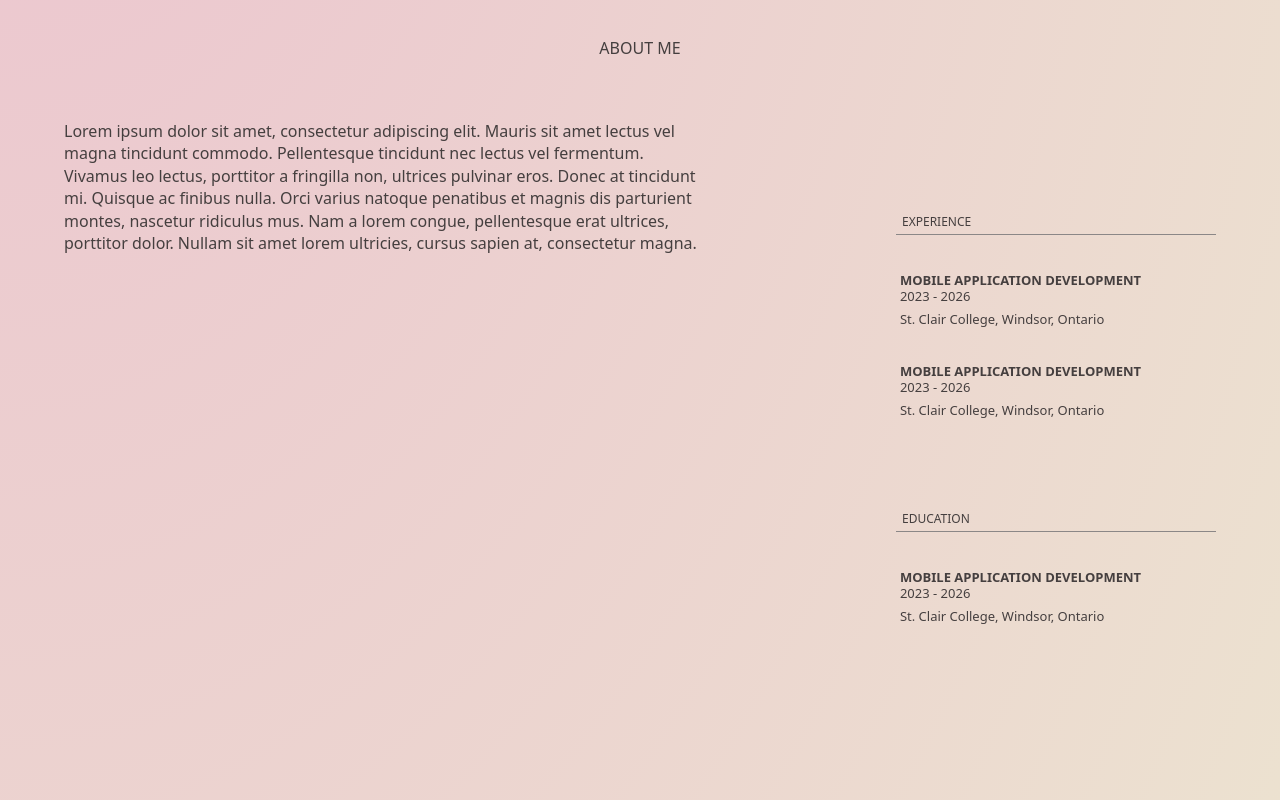
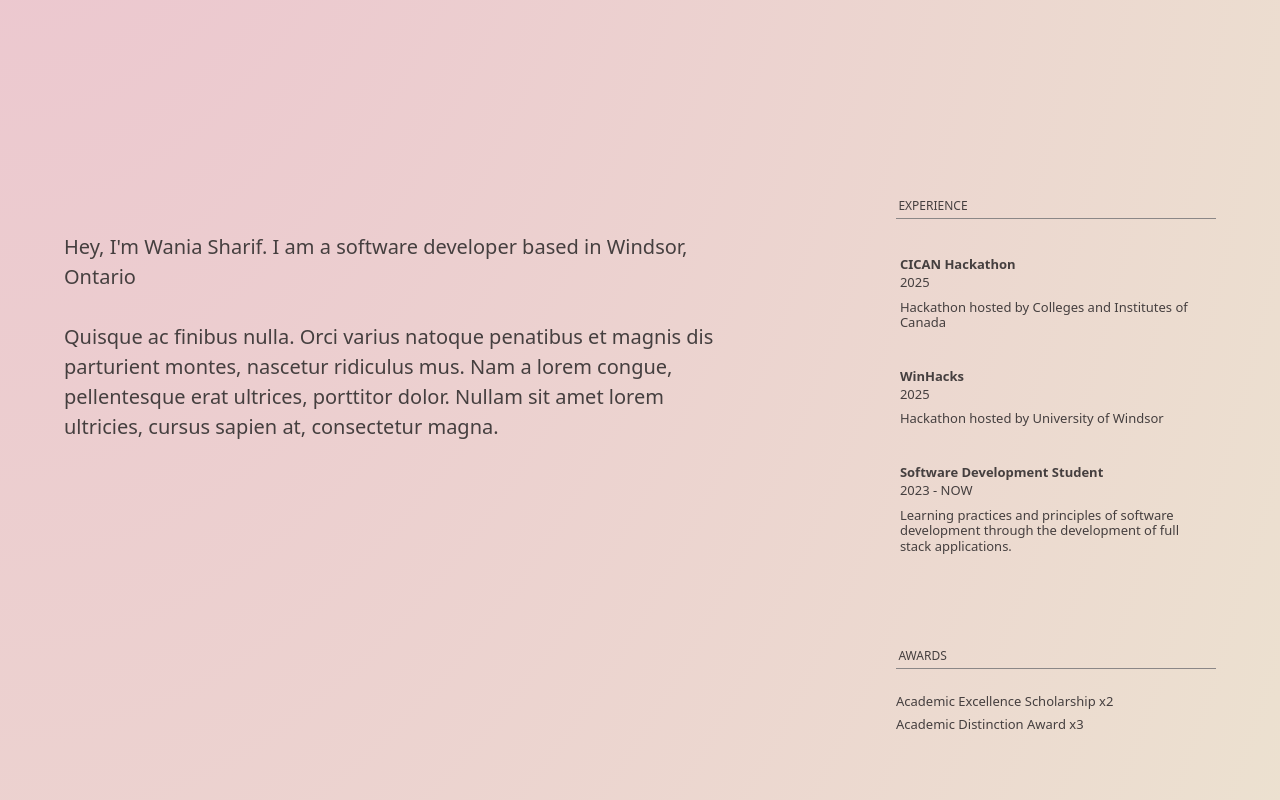
Before and after one commit to wania-sharif/wania-portfolio, a React (Vite) app: page / in a window 1280 px wide. Shown: the part 740-1540 px from the top of the page. Built offline with nearby package versions, Linux system fonts and the light colour scheme.

Commit message:
#11 add awards section, insert experience

```diff
--- a/src/components/About/About.css
+++ b/src/components/About/About.css
@@ -14,8 +14,10 @@
 
 /* paragraph */
 .about .content > p {
-    width: 40em;
-    line-height: 1.4em;
+    width: 34em;
+    line-height: 1.5em;
+    margin-top: 8rem;
+    font-size: 20px;
 }
 
 /* career container  */
@@ -26,8 +28,17 @@
 /* career item headers  */
 .about .career h3 {
     border-bottom: 1px solid #8b8787;
-    padding: 0 .5em .5em;
+    padding: 0 .2em .5em;
     margin-top: 8em;
+}
+
+/* awards list  */
+.career ul {
+    margin: 1.6em 0;
+}
+.career ul > li {
+    font-size: 13px;
+    margin: .8em 0;
 }
 
 /* career item  */
@@ -40,9 +51,10 @@
 .about .career-item > h4 {
     font-size: 13px;
     font-weight: 600;
-    margin-bottom: .2em;
+    margin-bottom: .4em;
 }
 /* career item description */
 .about .career-item > p:last-of-type {
     margin-top: .8em;
+    line-height: 1.2em;
 }
--- a/src/components/About/About.jsx
+++ b/src/components/About/About.jsx
@@ -3,13 +3,10 @@ import './about.css';
 const About = () => {
     return (
         <div className="about">
-            <h2>ABOUT ME</h2>
+            {/* <h2>ABOUT ME</h2> */}
             <div className='content'>
-                <p>Lorem ipsum dolor sit amet, consectetur adipiscing elit.
-                    Mauris sit amet lectus vel magna tincidunt commodo. Pellentesque
-                    tincidunt nec lectus vel fermentum. Vivamus leo lectus, porttitor
-                    a fringilla non, ultrices pulvinar eros. Donec at tincidunt mi.
-                    Quisque ac finibus nulla. Orci varius natoque penatibus et magnis
+                <p>Hey, I'm Wania Sharif. I am a software developer based in Windsor, Ontario <br/>
+                    <br/>Quisque ac finibus nulla. Orci varius natoque penatibus et magnis
                     dis parturient montes, nascetur ridiculus mus. Nam a lorem congue,
                     pellentesque erat ultrices, porttitor dolor. Nullam sit amet lorem
                     ultricies, cursus sapien at, consectetur magna.
@@ -18,19 +15,32 @@ const About = () => {
                 <div className='career'>
                     <h3>EXPERIENCE</h3>
                     <Item
-                        title="MOBILE APPLICATION DEVELOPMENT"
-                        date="2023 - 2026"
-                        description="St. Clair College, Windsor, Ontario"
+                        title="CICAN Hackathon"
+                        date="2025"
+                        description="Hackathon hosted by Colleges and Institutes of Canada"
                     />
                     <Item
-                        title="MOBILE APPLICATION DEVELOPMENT"
-                        date="2023 - 2026"
-                        description="St. Clair College, Windsor, Ontario"
+                        title="WinHacks"
+                        date="2025"
+                        description="Hackathon hosted by University of Windsor"
                     />
+                    <Item
+                        title="Software Development Student"
+                        date="2023 - NOW"
+                        description="Learning practices and principles of software development through
+                        the development of full stack applications."
+                    />
+
+                    <h3>AWARDS</h3>
+                    <ul>
+                        <li>Academic Excellence Scholarship x2</li>
+                        <li>Academic Distinction Award x3</li>
+                    </ul>
+
 
                     <h3>EDUCATION</h3>
                     <Item
-                        title="MOBILE APPLICATION DEVELOPMENT"
+                        title="Mobile Application Development, AA/OCAD"
                         date="2023 - 2026"
                         description="St. Clair College, Windsor, Ontario"
                     />
```
